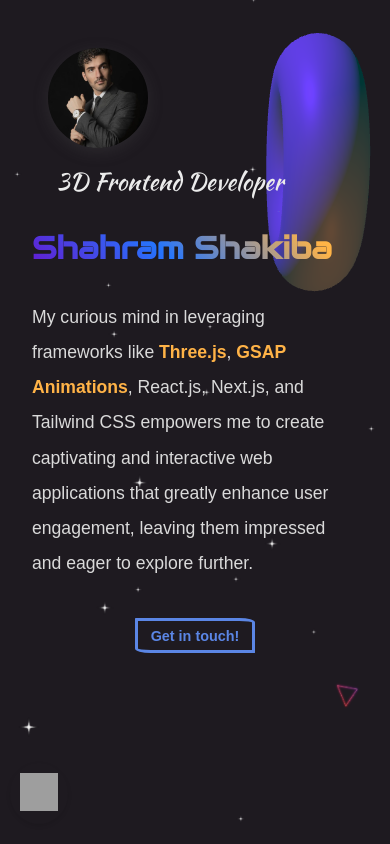
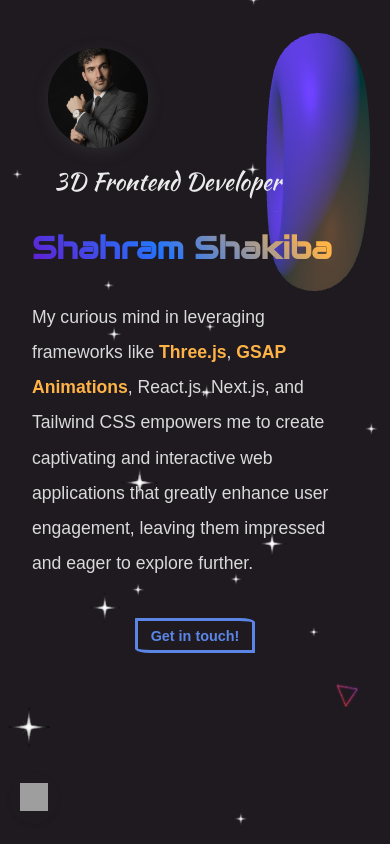
Before and after one commit to ShahramShakiba/ScrollBased-Animation-p08, a website built with Vite: page src/index.html in a window 390 px wide. Shown: the top 844 px of the page. Built offline with nearby package versions, Linux system fonts and the light colour scheme; grey boxes are pictures that could not be loaded; animation ran at ten frames a second; a web font is replaced by a local one.

Commit message:
Update UI

```diff
--- a/src/script.js
+++ b/src/script.js
@@ -111,14 +111,14 @@
 
     homeMesh.position.y = objectDistance * 0.35;
     aboutMeMesh.position.y = -objectDistance * 0.75;
-    contactMesh.position.y = -objectDistance * 2.6;
+    contactMesh.position.y = -objectDistance * 2.5;
 
     homeMesh.position.x = 0.65;
     aboutMeMesh.position.x = 0.5;
     contactMesh.position.x = 0;
 
     triangleMaterial.size = 0.7;
-    starMaterial.size = 0.2;
+    starMaterial.size = 0.4;
   } else if (width <= 768) {
     homeMesh.scale.set(0.75, 0.75, 0.75);
     aboutMeMesh.scale.set(0.75, 0.75, 0.75);
@@ -133,7 +133,7 @@
     contactMesh.position.x = 0;
 
     triangleMaterial.size = 0.8;
-    starMaterial.size = 0.15;
+    starMaterial.size = 0.3;
   } else {
     // Adjust for large screens
     homeMesh.scale.set(1, 1, 1);
@@ -149,7 +149,7 @@
     contactMesh.position.x = 1;
 
     triangleMaterial.size = 1;
-    starMaterial.size = 0.2;
+    starMaterial.size = 0.3;
   }
 };
 
@@ -239,7 +239,7 @@
 });
 
 //================= Music ==========================
-const audio = new Audio('./music/all-for-you.mp3');
+const audio = new Audio('./music/connect-me.mp3');
 audio.loop = true;
 audio.volume = 0.4;
 
@@ -410,7 +410,7 @@
 
     gsap.to(element, {
       x: x,
-      duration: 0.1,
+      duration: 0.5,
       ease: 'none',
     });
   };
--- a/src/style.css
+++ b/src/style.css
@@ -159,7 +159,7 @@
 .cta {
   font-family: 'Playwrite DE Grund', sans-serif;
   cursor: pointer;
-  padding: 0.7rem 1.1rem;
+  padding: 0.3rem 0.5rem;
   font-weight: 700;
   font-size: 1.2rem;
   border-radius: 1% 13%;
@@ -263,7 +263,7 @@
 
 #contact .cta {
   font-size: 1rem;
-  padding: 0.55rem 1.2rem;
+  padding: 0.25rem 0.9rem;
   color: #f5af19;
   border-color: #f5af19;
   align-self: flex-start;
@@ -291,8 +291,8 @@
 }
 
 .play-button img {
-  width: 38px;
-  height: 38px;
+  width: 33px;
+  height: 33px;
   transition: all 0.25s ease-out;
 }
 
@@ -385,6 +385,11 @@
     bottom: 20px;
     left: 10px;
   }
+
+  .play-button img {
+    width:30px;
+    height:30px;
+  }
 }
 
 /*================= Responsive - 480px =============*/
@@ -440,4 +445,9 @@
     font-size: 0.9rem;
     padding: 0.4rem 0.8rem;
   }
+
+  .play-button img {
+    width: 28px;
+    height: 28px;
+  }
 }
```
Also changed, not shown: 2 other files.
